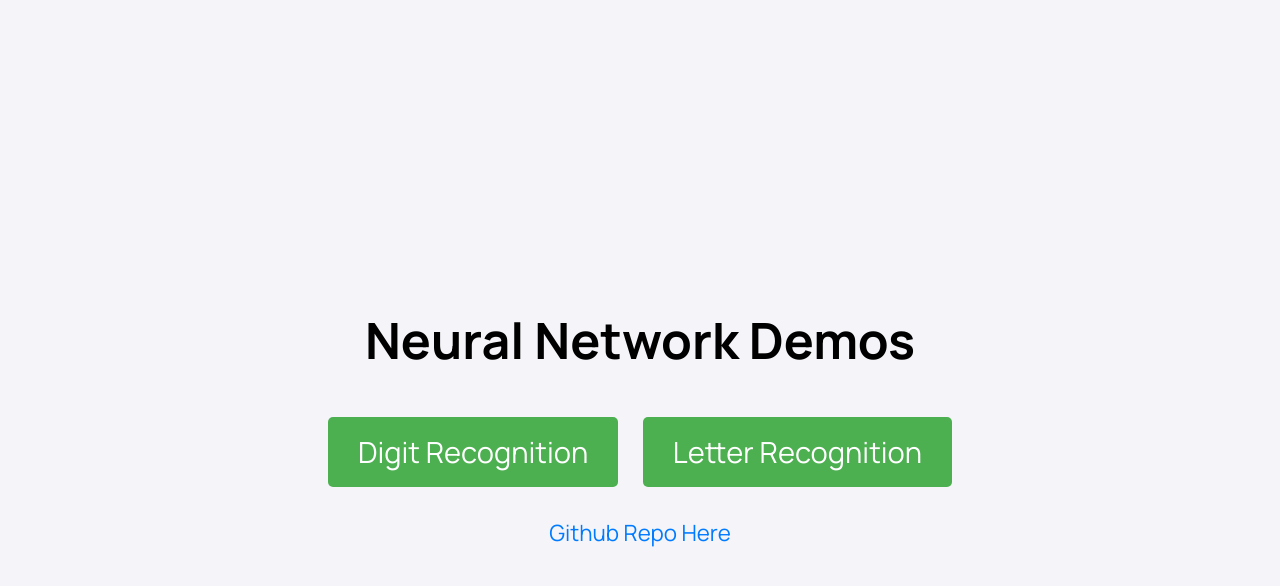
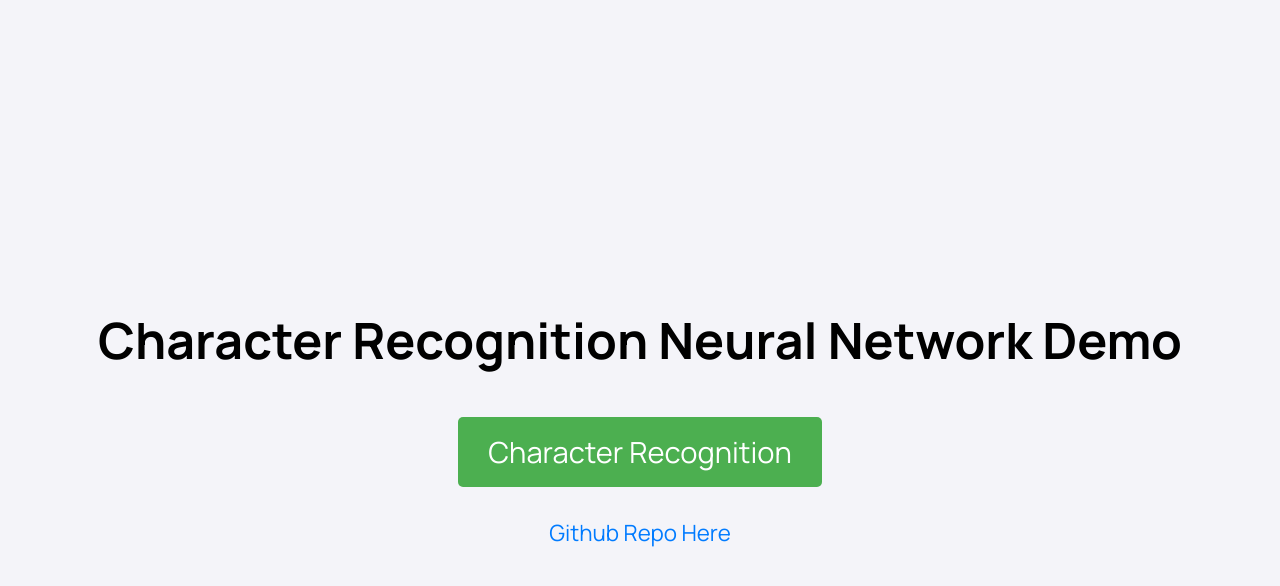
Before and after one commit to Yug3737/Character-Recognition, a Flask app: page / in a window 1280 px wide. Shown: the top 586 px of the page. Run offline with Flask 3, Linux system fonts and the light colour scheme; parts of the project's set-up code (start-up, migrations or seed data) failed here and were passed over.

Commit message:
removed old models

```diff
--- a/app.py
+++ b/app.py
@@ -1,9 +1,8 @@
 # file: app.py
 # author: Yug Patel
-# last modified: 12 Dec 2024
+# last modified: 13 Dec 2024
 
 import os
-import json
 import base64
 import cv2
 import dill
@@ -18,8 +17,17 @@ SAVE_DIR = "saved_images"
 if not os.path.exists(SAVE_DIR):
     os.makedirs(SAVE_DIR)
 
+with open("character_model.pkl", "rb") as file:
+    character_nn = dill.load(file)
 
-# # Activation functions and derivatives
+print(type(character_nn))
+print(character_nn.keys() if isinstance(character_nn, dict) else character_nn)
+weights = character_nn["weights"]
+# print(weights)
+biases = character_nn["biases"]
+# print(biases)
+
+
 def relu(x):
     return np.maximum(0, x)
 
@@ -28,128 +36,17 @@ def relu_derivative(x):
     return (x > 0).astype(float)
 
 
-# def softmax(x):
-#     exp_x = np.exp(x - np.max(x, axis=1, keepdims=True))  # Stability adjustment
-#     return exp_x / np.sum(exp_x, axis=1, keepdims=True)
+def softmax(x):
+    exp_x = np.exp(x - np.max(x, axis=1, keepdims=True))  # Stability adjustment
+    return exp_x / np.sum(exp_x, axis=1, keepdims=True)
 
 
-# Neural Network class
-class NeuralNetwork:
-    def __init__(self, input_size, hidden_sizes, output_size):
-        self.weights1 = np.random.randn(input_size, hidden_sizes[0]) * 0.01
-        self.bias1 = np.zeros((1, hidden_sizes[0]))
-
-        self.weights2 = np.random.randn(hidden_sizes[0], hidden_sizes[1]) * 0.01
-        self.bias2 = np.zeros((1, hidden_sizes[1]))
-
-        self.weights3 = np.random.randn(hidden_sizes[1], output_size) * 0.01
-        self.bias3 = np.zeros((1, output_size))
-
-        self.learning_rate = 0.01
-
-    # Forward propagation
-    def forward(self, X):
-        self.z1 = np.dot(X, self.weights1) + self.bias1
-        self.a1 = relu(self.z1)
-
-        self.z2 = np.dot(self.a1, self.weights2) + self.bias2
-        self.a2 = relu(self.z2)
-
-        self.z3 = np.dot(self.a2, self.weights3) + self.bias3
-        self.a3 = softmax(self.z3)
-
-        return self.a3
-
-    # Backpropagation
-    # y is the true/actual output vector.
-    # For digit 2, y would be [0,0,1,0,0,0,0,0,0,0,0]
-    def backward(self, X, y, y_pred):
-        m = y.shape[0]  # batch size
-
-        # Gradients for output layer
-        d_z3 = y_pred - y
-        d_weights3 = np.dot(self.a2.T, d_z3) / m
-        d_bias3 = np.sum(d_z3, axis=0, keepdims=True) / m
-
-        # Gradients for second hidden layer
-        d_a2 = np.dot(d_z3, self.weights3.T)
-        d_z2 = d_a2 * relu_derivative(self.z2)
-        d_weights2 = np.dot(self.a1.T, d_z2) / m
-        d_bias2 = np.sum(d_z2, axis=0, keepdims=True) / m
-
-        # Gradients for first hidden layer
-        d_a1 = np.dot(d_z2, self.weights2.T)
-        d_z1 = d_a1 * relu_derivative(self.z1)
-        d_weights1 = np.dot(X.T, d_z1) / m
-        d_bias1 = np.sum(d_z1, axis=0, keepdims=True) / m
-
-        # Update weights and biases
-        self.weights3 -= self.learning_rate * d_weights3
-        self.bias3 -= self.learning_rate * d_bias3
-        self.weights2 -= self.learning_rate * d_weights2
-        self.bias2 -= self.learning_rate * d_bias2
-        self.weights1 -= self.learning_rate * d_weights1
-        self.bias1 -= self.learning_rate * d_bias1
-
-    # Training function
-    def train(self, X, y, epochs, batch_size):
-        for epoch in range(epochs):
-            # Shuffle data
-            indices = np.arange(X.shape[0])
-            np.random.shuffle(indices)
-            X = X[indices]
-            y = y[indices]
-
-            # Mini-batch gradient descent
-            for i in range(0, X.shape[0], batch_size):
-                X_batch = X[i : i + batch_size]
-                y_batch = y[i : i + batch_size]
-
-                # Forward and backward propagation
-                y_pred = self.forward(X_batch)
-                self.backward(X_batch, y_batch, y_pred)
-
-            # Compute loss for the epoch
-            y_pred = self.forward(X)
-            loss = -np.mean(
-                np.sum(y * np.log(y_pred + 1e-8), axis=1)
-            )  # Categorical cross-entropy
-            print(f"Epoch {epoch + 1}/{epochs}, Loss: {loss:.4f}")
-
-    # Predict function
-    def predict(self, X):
-        y_pred = self.forward(X)
-        return np.argmax(y_pred, axis=1)
-
-    def predict_top_3(self, test_input):
-        y_pred = self.forward(test_input)
-        top_3_indices = np.argsort(y_pred, axis=1)[:, -3:][
-            :, ::-1
-        ]  # Sort descending, get top 3
-        top_3_probabilities = np.sort(y_pred, axis=1)[:, -3:][:, ::-1]
-        result = []
-        for i in range(top_3_indices.shape[0]):
-            result.append(
-                {
-                    int(top_3_indices[i, j]): float(top_3_probabilities[i, j])
-                    for j in range(3)
-                }
-            )
-        print(result)
-        return result
-
-
-with open("digit_model.pkl", "rb") as file:
-    digit_nn = dill.load(file)
-
-with open("letter_model.pkl", "rb") as file:
-    letter_nn = dill.load(file)
-
-
-def softmax(x):
-    print("X for softmax is: ", x)
-    exp_x = np.exp(x - np.max(x, axis=1, keepdims=True))
-    return exp_x / np.sum(exp_x, axis=1, keepdims=True)
+def manual_predict(input_data):
+    output = input_data
+    for i in range(len(weights) - 1):
+        output = relu(np.dot(output, weights[i]) + biases[i])
+    output = softmax(np.dot(output, weights[-1]) + biases[-1])
+    return output
 
 
 @app.route("/")
@@ -157,18 +54,13 @@ def index():
     return render_template("index.html")
 
 
-@app.route("/digit_recognition")
-def digit_recognition():
-    return render_template("digit_recognition.html")
+@app.route("/character_recognition")
+def character_recognition():
+    return render_template("character_recognition.html")
 
 
-@app.route("/letter_recognition")
-def letter_recognition():
-    return render_template("letter_recognition.html")
-
-
-@app.route("/save_digit_image", methods=["POST"])
-def save_digit_image():
+@app.route("/process_character_image", methods=["POST"])
+def process_character_image():
     data = request.get_json()
     if data:
         image_data = data["image"]
@@ -177,33 +69,49 @@ def save_digit_image():
         image = np.asarray(bytearray(image_binary), dtype=np.uint8)
         image = cv2.imdecode(image, cv2.IMREAD_GRAYSCALE)
 
-        plt.imshow(image)
-        image = cv2.resize(image, (28, 28))
-        image = cv2.bitwise_not(image)
+        left_half = image[:, :400]
+        right_half = image[:, 400:]
 
-        image = np.array(image)
+        def process_half(half_image, name):
+            resized = cv2.resize(half_image, (28, 28))
+            resized = cv2.bitwise_not(resized)
+            resized = np.array(resized) / 255.0
+            pre_file_path = os.path.join(SAVE_DIR, f"{name}_char_image.png")
+            cv2.imwrite(pre_file_path, image * 255)
+            return resized.flatten()
 
-        image = image / 255.0
-        pre_file_path = os.path.join(SAVE_DIR, "pre_digit_img.png")
-        cv2.imwrite(pre_file_path, image * 255)
-        image = image.flatten()
+        left_image = process_half(left_half, "left")
+        right_image = process_half(right_half, "right")
 
-        print("SHAPE BEFORE predict", image.shape)
+        print("SHAPE of left img before predict", left_image.shape)
+        print("Shape of right image before predict", right_image.shape)
 
-        output = digit_nn.predict_top_3(image)
-        print(output)
-        output = output[0]
-        assert type(output) == dict
-        top_3_indices = [index for index, prob in output.items()]
-        top_3_probabilities = [prob for index, prob in output.items()]
+        # letter_output = character_nn.predict_top_3(image)
+        # print("letter output", letter_output)
+
+        print("========================================")
+        # print(character_nn)
+        left_output = manual_predict(left_image)
+        print("LEFT OUTPUT", np.argmax(left_output))
+        # print("left output", left_output)
+        right_output = manual_predict(right_image)
+        print("RIGHT OUTPUT", np.argmax(right_output))
+        # print("right output", right_output)
+        # assert type(character_output) == dict
+        # top_3_indices_ints = [index for index, prob in letter_output.items()]
+
+        # top_3_indices_letters = [index_to_letter(index) for index in top_3_indices_ints]
+        # top_3_probabilities = [prob for index, prob in letter_output.items()]
         return (
             jsonify(
                 {
-                    "message": "Digit Image saved and prediction finished successfully",
-                    "predictions": [
-                        {"predicted_digit": digit, "probability": prob}
-                        for digit, prob in zip(top_3_indices, top_3_probabilities)
-                    ],
+                    "message": "Images saved and prediction finished successfully",
+                    "first_prediction": left_output,
+                    "second_prediction": right_output,
+                    # "predictions": [
+                    #     {"predicted_letter": character_output, "probability": prob}
+                    #     # for letter, prob in zip(top_3_indices_ints, top_3_probabilities)
+                    # ],
                 }
             ),
             200,
@@ -234,23 +142,23 @@ def save_letter_image():
 
         print("SHAPE of img before forward pass", image.shape)
 
-        letter_output = letter_nn.predict_top_3(image)
+        letter_output = character_nn.predict_top_3(image)
         print("letter output", letter_output)
         letter_output = letter_output[0]
         assert type(letter_output) == dict
         top_3_indices_ints = [index for index, prob in letter_output.items()]
 
-        def index_to_letter(index):
-            if 10 <= index <= 35:
-                return chr(index + 55)
-            elif 36 <= index <= 61:
-                return chr(index + 61)
-            else:
-                raise ValueError(
-                    f"Given: {index}, but wanted index b/w 10-61"
-                )
+        # def index_to_letter(index):
+        #     if 10 <= index <= 35:
+        #         return chr(index + 55)
+        #     elif 36 <= index <= 61:
+        #         return chr(index + 61)
+        #     else:
+        #         raise ValueError(
+        #             f"Given: {index}, but wanted index b/w 10-61"
+        #         )
 
-        top_3_indices_letters = [index_to_letter(index) for index in top_3_indices_ints]
+        # top_3_indices_letters = [index_to_letter(index) for index in top_3_indices_ints]
         top_3_probabilities = [prob for index, prob in letter_output.items()]
         return (
             jsonify(
@@ -258,9 +166,7 @@ def save_letter_image():
                     "message": "Letter Image saved and prediction finished successfully",
                     "predictions": [
                         {"predicted_letter": letter, "probability": prob}
-                        for letter, prob in zip(
-                            top_3_indices_letters, top_3_probabilities
-                        )
+                        for letter, prob in zip(top_3_indices_ints, top_3_probabilities)
                     ],
                 }
             ),
--- a/templates/index.html
+++ b/templates/index.html
@@ -6,14 +6,12 @@
     <meta name="viewport" content="width=device-width, initial-scale=1.0">
     <title>Character Regonition Demo Group 3</title>
     <link rel="stylesheet" href="{{ url_for('static', filename='css/style.css')}}">
-    <title>Group 3 Character Recognition</title>
 </head>
 
 <body>
     <div class="container">
-        <h1>Neural Network Demos</h1>
-        <a href="{{ url_for('digit_recognition') }}" class="button">Digit Recognition</a>
-        <a href="{{ url_for('letter_recognition') }}" class="button">Letter Recognition</a>
+        <h1>Character Recognition Neural Network Demo</h1>
+        <a href="{{ url_for('character_recognition') }}" class="button">Character Recognition</a>
         <a href="https://github.com/Yug3737/Character-Recognition" target="_blank">Github Repo Here</a>
     </div>
 </body>
```
Also changed, not shown: 2 other files.
